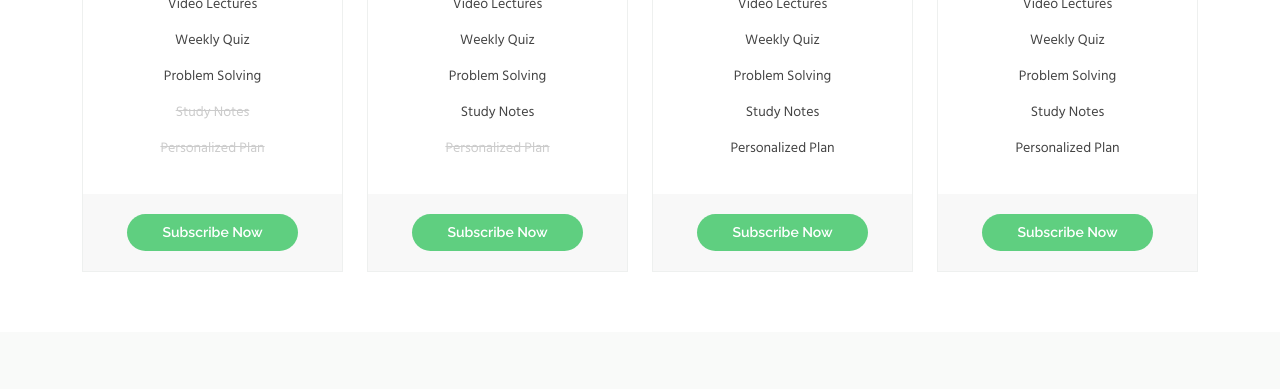
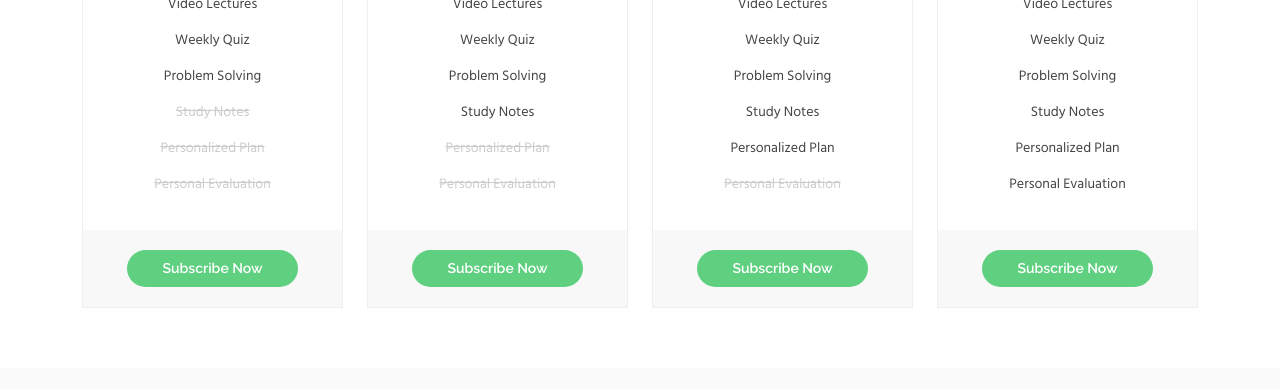
Before and after one commit to podarponio/podarponio.github.io, a plain HTML site: page pricing.html in a window 1280 px wide. Shown: the part 410-799 px from the top of the page. Drawn offline with Linux system fonts and the light colour scheme; a small style sheet from the web is missing.

Commit message:
Update Pricing

```diff
--- a/pricing.html
+++ b/pricing.html
@@ -100,6 +100,7 @@
                 <li> Problem Solving</li>
                 <li class="na"> Study Notes</li>
                 <li class="na">Personalized Plan</li>
+                <li class="na">Personal Evaluation</li>
               </ul>
               <div class="btn-wrap">
                 <a href="#" class="btn-buy">Subscribe Now</a>
@@ -117,6 +118,7 @@
                 <li> Problem Solving</li>
                 <li> Study Notes</li>
                 <li class="na">Personalized Plan</li>
+                <li class="na">Personal Evaluation</li>
               </ul>
               <div class="btn-wrap">
                 <a href="#" class="btn-buy">Subscribe Now</a>
@@ -134,6 +136,7 @@
                 <li> Problem Solving</li>
                 <li> Study Notes</li>
                 <li>Personalized Plan</li>
+                <li class="na">Personal Evaluation</li>
               </ul>
               <div class="btn-wrap">
                 <a href="#" class="btn-buy">Subscribe Now</a>
@@ -152,6 +155,7 @@
                 <li> Problem Solving</li>
                 <li> Study Notes</li>
                 <li>Personalized Plan</li>
+                <li>Personal Evaluation</li>
               </ul>
               <div class="btn-wrap">
                 <a href="#" class="btn-buy">Subscribe Now</a>
```
